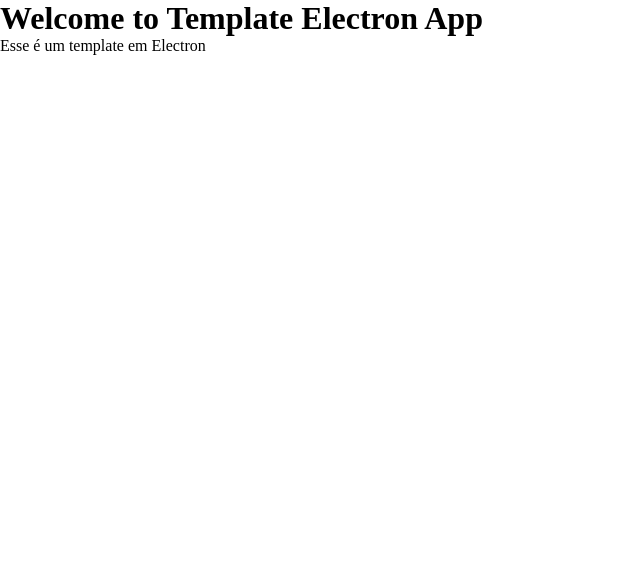
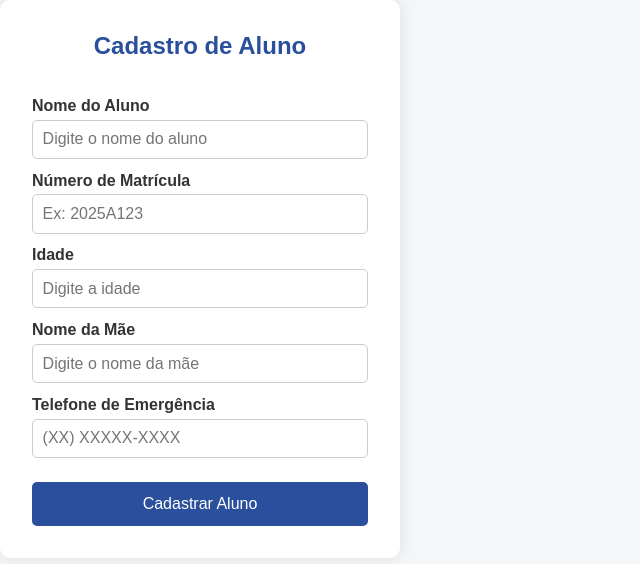
Before and after one commit to AllanRibeiroo/atividade-escola-electron, an Electron app: page src/pages/index.html in a window 800 px wide. Shown: the whole page, without its empty margins (0-640 px from the left). Drawn offline with Linux system fonts and the light colour scheme.

Commit message:
cadastro feito

```diff
--- a/src/js/script.js
+++ b/src/js/script.js
@@ -0,0 +1,40 @@
+var formCadastro =document.getElementById("form-cadastro")
+
+var listaCadastro = []
+
+function cadastrarEscola(event) {
+
+    event.preventDefault()
+
+    var nome = document.getElementById("nome").value
+
+    var idade = document.getElementById("idade").value
+
+    var matricula = document.getElementById("matricula").value
+
+    var mae = document.getElementById("mae").value
+
+    var telefone = document.getElementById("telefone").value
+
+    console.log(nome)
+    console.log(matricula)
+    console.log(mae)
+    console.log(telefone)
+
+    var objetoCadastro = {
+        nome: nome,
+        matricula: matricula,
+        idade: idade,
+        mae: mae,
+        telefone: telefone
+
+    }
+    console.log("Cadastro feito", objetoCadastro)
+
+    listaCadastro.push(objetoCadastro)
+
+
+}
+ //console.log("Função cadastrarProduto chamada")
+
+formCadastro.addEventListener("submit", cadastrarEscola)
--- a/src/pages/index.html
+++ b/src/pages/index.html
@@ -8,10 +8,28 @@
     <link rel="stylesheet" href="../styles/styles.css">
 </head>
 <body>
-    <h1>Welcome to Template Electron App</h1>
+   <div class="form-container">
+    <h2>Cadastro de Aluno</h2>
 
-    <p>Esse é um template em Electron</p>
-    <!-- Arquivo para manipular nosso DOM   -->
+    <form id="form-cadastro">
+      <label for="nome">Nome do Aluno</label>
+      <input type="text" id="nome" placeholder="Digite o nome do aluno" required />
+
+      <label for="matricula">Número de Matrícula</label>
+      <input type="text" id="matricula" placeholder="Ex: 2025A123" required />
+
+      <label for="idade">Idade</label>
+      <input type="number" id="idade" placeholder="Digite a idade" required />
+
+      <label for="mae">Nome da Mãe</label>
+      <input type="text" id="mae" placeholder="Digite o nome da mãe" required />
+
+      <label for="telefone">Telefone de Emergência</label>
+      <input type="tel" id="telefone" placeholder="(XX) XXXXX-XXXX" required />
+
+      <button type="submit">Cadastrar Aluno</button>
+    </form>
+  </div>
     <script src="../js/script.js"></script>
 </body>
 </html>
--- a/src/styles/styles.css
+++ b/src/styles/styles.css
@@ -3,3 +3,73 @@
     padding: 0; /* Espaçamentos internos */
     box-sizing: border-box; /* Tamanho da caixa */
 }
+
+body {
+  font-family: Arial, sans-serif;
+  background-color: #f4f6f8;
+  margin: 0;
+  padding: 0;
+}
+
+.centered {
+  display: flex;
+  justify-content: center;
+  align-items: center;
+  height: 100vh;
+}
+
+.form-container {
+  background-color: white;
+  padding: 2rem;
+  border-radius: 10px;
+  box-shadow: 0 0 15px rgba(0,0,0,0.1);
+  width: 100%;
+  max-width: 400px;
+}
+
+h2 {
+  text-align: center;
+  color: #2a4f9c;
+  margin-bottom: 1.5rem;
+}
+
+form {
+  display: flex;
+  flex-direction: column;
+}
+
+label {
+  margin-top: 0.8rem;
+  font-weight: bold;
+  color: #333;
+}
+
+input {
+  padding: 0.6rem;
+  font-size: 1rem;
+  border: 1px solid #ccc;
+  border-radius: 5px;
+  margin-top: 0.3rem;
+}
+
+button {
+  margin-top: 1.5rem;
+  padding: 0.8rem;
+  background-color: #2a4f9c;
+  color: white;
+  font-size: 1rem;
+  border: none;
+  border-radius: 5px;
+  cursor: pointer;
+}
+
+button:hover {
+  background-color: #1c3877;
+}
+
+.success-msg {
+  margin-top: 1rem;
+  color: green;
+  font-weight: bold;
+  text-align: center;
+}
```
